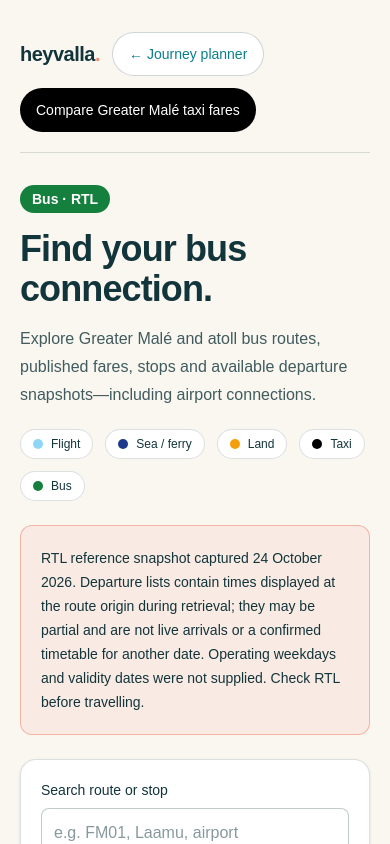
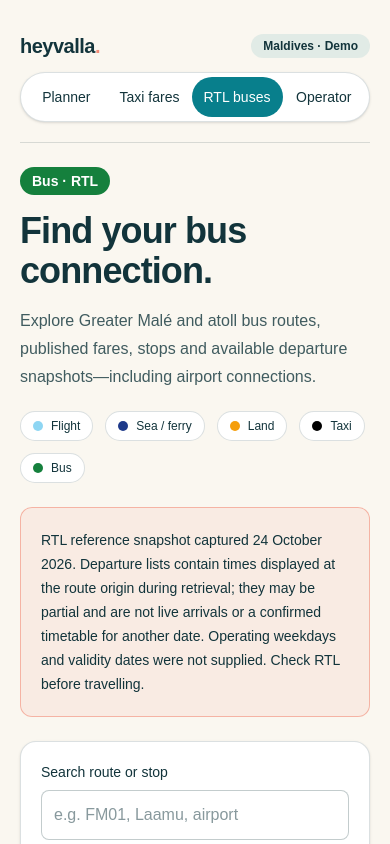
Before and after one commit to EflowerN/heyvalla, a Next.js app in the folder frontend/: page /buses in a window 390 px wide. Shown: the top 844 px of the page. Built offline with nearby package versions, Linux system fonts and the light colour scheme; no server answers.

Commit message:
Add switch-style nav, page transitions and smoother animations

```diff
--- a/frontend/src/app/buses/page.tsx
+++ b/frontend/src/app/buses/page.tsx
@@ -1,6 +1,5 @@
 "use client";
 import { useEffect, useState } from "react";
-import SubHeader from "../components/SubHeader";
 import TransportLegend from "../components/TransportLegend";
 type BusRoute = { id: string; name: string; area: string; origin: string; destination: string; fare_minor: number | null; currency: string; stops: string[]; origin_departures: string[]; schedule_status: string; airport_service: boolean };
 type BusData = { retrieved_at: string; source: string; routes: BusRoute[]; atoll_areas_listed: string[] };
@@ -10,7 +9,7 @@
   useEffect(()=>{ const controller=new AbortController(); fetch("/api/rtl-buses",{signal:controller.signal}).then(async response=>{if(!response.ok)throw new Error("Could not load bus routes.");setData(await response.json());setError("");}).catch(error=>{if(!controller.signal.aborted)setError(error.message);}); return()=>controller.abort();},[retry]);
   const normalize=(value:string)=>value.toLowerCase().replace(/[’' .]/g,"");
   const routes=data?.routes.filter(route=>(area === "all" || route.area === area) && (!airportOnly || route.airport_service) && normalize([route.id,route.name,route.area,...route.stops].join(" ")).includes(normalize(query))) ?? [];
-  return <main className="mx-auto max-w-6xl px-5 py-8 pb-16 sm:px-8 sm:py-12"><SubHeader backLabel="Journey planner" aside={<a href="/greater-male-taxi" className="tap inline-flex items-center rounded-full bg-taxi px-4 text-sm font-medium text-white">Compare Greater Malé taxi fares</a>} /><span className="inline-block rounded-full bg-bus px-3 py-1 text-sm font-semibold text-white">Bus · RTL</span><h1 className="mt-4 text-4xl font-semibold tracking-tight sm:text-5xl">Find your bus connection.</h1><p className="mt-4 max-w-3xl leading-7 text-ocean/80">Explore Greater Malé and atoll bus routes, published fares, stops and available departure snapshots—including airport connections.</p><TransportLegend />
+  return <main className="mx-auto max-w-6xl px-5 pt-6 pb-16 sm:px-8 sm:pt-8"><span className="inline-block rounded-full bg-bus px-3 py-1 text-sm font-semibold text-white">Bus · RTL</span><h1 className="mt-4 text-4xl font-semibold tracking-tight sm:text-5xl">Find your bus connection.</h1><p className="mt-4 max-w-3xl leading-7 text-ocean/80">Explore Greater Malé and atoll bus routes, published fares, stops and available departure snapshots—including airport connections.</p><TransportLegend />
     <aside className="my-6 rounded-xl border border-coral/60 bg-coral/10 p-5 text-sm leading-6">RTL reference snapshot captured {data?.retrieved_at ?? "24 October 2026"}. Departure lists contain times displayed at the route origin during retrieval; they may be partial and are not live arrivals or a confirmed timetable for another date. Operating weekdays and validity dates were not supplied. Check RTL before travelling.</aside>
     <div className="mb-7 flex flex-wrap items-end gap-5 rounded-2xl border border-ocean/15 bg-white p-5 shadow-sm"><label className="min-w-60 flex-1 text-sm font-medium">Search route or stop<input type="search" value={query} onChange={event=>setQuery(event.target.value)} placeholder="e.g. FM01, Laamu, airport" className="tap mt-2 block w-full rounded-lg border border-ocean/25 bg-white p-3 text-base" /></label><label className="text-sm font-medium">Bus area<select value={area} onChange={event=>setArea(event.target.value)} className="tap mt-2 block w-full rounded-lg border border-ocean/25 bg-white p-3 text-base"><option value="all">All areas</option>{[...new Set(data?.routes.map(route=>route.area) ?? [])].map(value=><option key={value} value={value}>{value}</option>)}</select></label><label className="tap mb-1 flex items-center gap-2 rounded-full border border-ocean/20 bg-white px-4 text-sm"><input type="checkbox" checked={airportOnly} onChange={event=>setAirportOnly(event.target.checked)} />Airport routes only</label><span role="status" className="mb-3 rounded-full bg-bus/10 px-3 py-1 text-sm font-medium text-ocean">{routes.length} routes</span></div>
     {error && <p role="alert" className="mb-5 text-rose-800">{error} <button className="underline" onClick={()=>setRetry(value=>value+1)}>Retry</button></p>}{!data && !error && <p role="status">Loading RTL buses…</p>}{data && !routes.length && <p className="rounded-xl border border-dashed border-ocean/25 p-8">No routes match. Try another route or stop name.</p>}
--- a/frontend/src/app/components/BookingDesk.tsx
+++ b/frontend/src/app/components/BookingDesk.tsx
@@ -52,7 +52,7 @@
     <p className="text-sm leading-6 text-ocean/80">No payment, real ticket, or email is sent. Use sample passenger details. Bookings are saved for this browser for 30 days; clearing cookies loses access. This is not an account.</p>
     {error && <p role="alert" className="mt-3 text-sm text-rose-800">{error}</p>}
     {confirmation && <div role="status" className="mt-4 rounded-xl border-2 border-dashed border-lagoon/40 bg-lagoon/5 p-4"><p className="font-semibold text-lagoon"><span aria-hidden="true">✓ </span>Demo booking confirmed</p><p className="mt-2 text-2xl font-bold tracking-wide">{confirmation.reference}</p><p>{confirmation.seats} seat(s) for {confirmation.passenger_name}. No money collected.</p></div>}
-    {choice && <form key={choice.sailing_id} onSubmit={book} className="mt-5 space-y-4 rounded-xl border border-ocean/15 bg-sand p-4">
+    {choice && <form key={choice.sailing_id} onSubmit={book} className="rise mt-5 space-y-4 rounded-xl border border-ocean/15 bg-sand p-4">
       <h3 className="font-semibold">Book {choice.service} · {choice.available_seats} seats available</h3>
       <label className="block text-sm font-medium">Lead passenger name<input name="passenger_name" required maxLength={100} disabled={busy} placeholder="Demo Passenger" className="tap mt-2 block w-full rounded-lg border border-ocean/25 bg-white p-3 text-base" /></label>
       <label className="block text-sm font-medium">Email (demo only)<input name="email" type="email" required maxLength={255} disabled={busy} placeholder="passenger@example.com" className="tap mt-2 block w-full rounded-lg border border-ocean/25 bg-white p-3 text-base" /></label>
--- a/frontend/src/app/components/ResultsPanel.tsx
+++ b/frontend/src/app/components/ResultsPanel.tsx
@@ -52,7 +52,7 @@
   return (
     <div className="border-t border-ocean/10 pt-4">
       <div aria-hidden="true" className="relative h-2 rounded-full bg-ocean/10">
-        <div className={`h-2 rounded-full ${meterFill[sailing.classification]}`} style={{ width: `${fill}%` }} />
+        <div className={`meter-fill h-2 rounded-full ${meterFill[sailing.classification]}`} style={{ width: `${fill}%` }} />
         <span className="absolute -top-1 left-1/2 h-4 w-0.5 bg-ocean/60" />
       </div>
       <div className="mt-2 flex items-start justify-between gap-3 text-xs text-ocean/70">
--- a/frontend/src/app/components/SubHeader.tsx
+++ /dev/null
@@ -1,13 +0,0 @@
-import Link from "next/link";
-
-export default function SubHeader({ backHref = "/", backLabel, aside }: { backHref?: string; backLabel: string; aside?: React.ReactNode }) {
-  return (
-    <header className="mb-8 flex flex-wrap items-center justify-between gap-3 border-b border-ocean/15 pb-5">
-      <div className="flex flex-wrap items-center gap-3">
-        <Link href="/" className="text-xl font-bold tracking-tight text-ocean">heyvalla<span className="text-coral">.</span></Link>
-        <Link href={backHref} className="tap inline-flex items-center rounded-full border border-ocean/20 bg-white px-4 text-sm font-medium text-lagoon hover:bg-lagoon/10">← {backLabel}</Link>
-      </div>
-      {aside}
-    </header>
-  );
-}
--- a/frontend/src/app/components/TopBar.tsx
+++ b/frontend/src/app/components/TopBar.tsx
@@ -1,17 +1,63 @@
+"use client";
+
 import Link from "next/link";
+import { usePathname } from "next/navigation";
+import { useEffect, useLayoutEffect, useRef, useState } from "react";
 
-const pill = "inline-flex min-h-10 items-center rounded-full px-4 text-sm font-medium transition-opacity hover:opacity-90";
+const items = [
+  { href: "/", label: "Planner" },
+  { href: "/greater-male-taxi", label: "Taxi fares" },
+  { href: "/buses", label: "RTL buses" },
+  { href: "/operator", label: "Operator" },
+];
 
 export default function TopBar() {
+  const pathname = usePathname();
+  const activeIndex = Math.max(0, items.findIndex(item => item.href === "/" ? pathname === "/" : pathname.startsWith(item.href)));
+  const nav = useRef<HTMLElement>(null);
+  const links = useRef<(HTMLAnchorElement | null)[]>([]);
+  const [box, setBox] = useState<{ left: number; width: number } | null>(null);
+  const [animate, setAnimate] = useState(false);
+
+  useLayoutEffect(() => {
+    const measure = () => {
+      const link = links.current[activeIndex];
+      if (link) setBox({ left: link.offsetLeft, width: link.offsetWidth });
+    };
+    measure();
+    const observer = new ResizeObserver(measure);
+    if (nav.current) observer.observe(nav.current);
+    return () => observer.disconnect();
+  }, [activeIndex]);
+
+  // Only start sliding after the first position is set, so the pill does not fly in on load.
+  useEffect(() => { const id = requestAnimationFrame(() => setAnimate(true)); return () => cancelAnimationFrame(id); }, []);
+
   return (
-    <header className="mb-8 flex flex-wrap items-center justify-between gap-x-4 gap-y-3 border-b border-ocean/15 pb-5">
-      <Link href="/" className="text-xl font-bold tracking-tight text-ocean">heyvalla<span className="text-coral">.</span></Link>
-      <span className="rounded-full bg-lagoon/10 px-3 py-1 text-xs font-semibold text-ocean sm:order-last">Maldives · Demo</span>
-      <nav aria-label="Transport tools" className="flex w-full flex-wrap gap-2 sm:w-auto">
-        <Link href="/greater-male-taxi" className={`${pill} bg-taxi text-white`}>Greater Malé taxi fares</Link>
-        <Link href="/buses" className={`${pill} bg-bus text-white`}>RTL buses</Link>
-        <Link href="/operator" className={`${pill} border border-ocean/20 bg-white text-ocean`}>Operator dashboard</Link>
-      </nav>
+    <header className="mx-auto max-w-6xl px-5 pt-8 sm:px-8 sm:pt-10">
+      <div className="flex flex-wrap items-center justify-between gap-x-4 gap-y-3 border-b border-ocean/15 pb-5">
+        <Link href="/" className="text-xl font-bold tracking-tight text-ocean">heyvalla<span className="text-coral">.</span></Link>
+        <span className="rounded-full bg-lagoon/10 px-3 py-1 text-xs font-semibold text-ocean sm:order-last">Maldives · Demo</span>
+        <nav ref={nav} aria-label="Sections" className="relative flex w-full rounded-full border border-ocean/15 bg-white p-1 shadow-sm sm:w-auto">
+          <span
+            aria-hidden="true"
+            className={`absolute bottom-1 top-1 rounded-full bg-lagoon ${animate ? "transition-[left,width] duration-300 ease-out" : ""}`}
+            style={{ left: box?.left ?? 0, width: box?.width ?? 0, opacity: box ? 1 : 0 }}
+          />
+          {items.map((item, index) => {
+            const active = index === activeIndex;
+            return (
+              <Link
+                key={item.href}
+                href={item.href}
+                ref={element => { links.current[index] = element; }}
+                aria-current={active ? "page" : undefined}
+                className={`relative z-10 inline-flex min-h-10 flex-1 items-center justify-center whitespace-nowrap rounded-full px-3 text-sm font-medium transition-colors duration-300 sm:flex-none sm:px-5 ${active ? "text-white" : "text-ocean hover:text-lagoon"} ${active && !box ? "bg-lagoon" : ""}`}
+              >{item.label}</Link>
+            );
+          })}
+        </nav>
+      </div>
     </header>
   );
 }
--- a/frontend/src/app/globals.css
+++ b/frontend/src/app/globals.css
@@ -26,6 +26,24 @@
   .tap { min-height: 2.75rem; min-width: 2.75rem; }
 }
 
+@layer base {
+  a, button, summary, input, select, textarea { transition: background-color 0.2s ease, border-color 0.2s ease, color 0.2s ease, box-shadow 0.2s ease, opacity 0.2s ease, transform 0.15s ease; }
+  button:not(:disabled):active, a.tap:active { transform: scale(0.97); }
+}
+@media (prefers-reduced-motion: no-preference) { html { scroll-behavior: smooth; } }
+
+/* Entrance animations */
+@keyframes fade { from { opacity: 0; } }
+@keyframes rise { from { opacity: 0; transform: translateY(10px); } }
+@keyframes grow { from { transform: scaleX(0); } }
+.page-in { animation: fade 0.28s ease; }
+.rise, [role="status"], [role="alert"], details[open] > :not(summary) { animation: rise 0.3s ease backwards; }
+article { animation: rise 0.4s cubic-bezier(0.2, 0.7, 0.2, 1) backwards; }
+article:nth-of-type(2) { animation-delay: 0.06s; } article:nth-of-type(3) { animation-delay: 0.12s; }
+article:nth-of-type(4) { animation-delay: 0.18s; } article:nth-of-type(5) { animation-delay: 0.24s; }
+article:nth-of-type(n+6) { animation-delay: 0.3s; }
+.meter-fill { transform-origin: left; animation: grow 0.7s cubic-bezier(0.2, 0.7, 0.2, 1) 0.15s backwards; }
+
 @media (prefers-reduced-motion: reduce) {
   *, *::before, *::after { animation-duration: 0.01ms !important; animation-iteration-count: 1 !important; transition-duration: 0.01ms !important; scroll-behavior: auto !important; }
 }
--- a/frontend/src/app/greater-male-taxi/page.tsx
+++ b/frontend/src/app/greater-male-taxi/page.tsx
@@ -1,5 +1,4 @@
 "use client";
-import SubHeader from "../components/SubHeader";
 import { useEffect, useState, type FormEvent } from "react";
 type Zone = { id: string; name: string };
 type Estimate = { from: string; to: string; amount_minor: number; currency: string; same_zone: boolean };
@@ -17,8 +16,8 @@
     catch(error) { setError(error instanceof Error ? error.message : "Could not estimate fare."); } finally { setBusy(false); }
   }
   const name = (id: string) => zones.find(zone => zone.id === id)?.name ?? id;
-  return <main className="mx-auto max-w-4xl px-5 py-8 pb-16 sm:px-8 sm:py-12"><SubHeader backLabel="Ferry journey planner" aside={<span className="rounded-full bg-lagoon/10 px-3 py-1 text-sm">Greater Malé only</span>} />
-    <p className="text-sm font-semibold uppercase tracking-widest text-lagoon">Avas Ride fare matrix</p><span className="mb-3 inline-block rounded-full bg-taxi px-3 py-1 text-xs font-semibold text-white">Taxi</span><h1 className="mt-3 text-4xl font-semibold tracking-tight sm:text-5xl">Estimate your airport taxi fare.</h1><p className="mt-4 leading-7 text-ocean/80">Compare zone-to-zone fares for Malé, Hulhumalé and Velana airport terminals. This estimator is separate from Thimarafushi taxi requests.</p>
+  return <main className="mx-auto max-w-6xl px-5 pt-6 pb-16 sm:px-8 sm:pt-8">
+    <p className="text-sm font-semibold uppercase tracking-widest text-lagoon">Avas Ride fare matrix</p><span className="mb-3 inline-block rounded-full bg-taxi px-3 py-1 text-xs font-semibold text-white">Taxi</span><span className="mb-3 ml-2 inline-block rounded-full bg-lagoon/10 px-3 py-1 text-xs font-medium">Greater Malé only</span><h1 className="mt-3 text-4xl font-semibold tracking-tight sm:text-5xl">Estimate your airport taxi fare.</h1><p className="mt-4 max-w-3xl leading-7 text-ocean/80">Compare zone-to-zone fares for Malé, Hulhumalé and Velana airport terminals. This estimator is separate from Thimarafushi taxi requests.</p>
     <aside className="my-7 rounded-xl border border-coral/50 bg-coral/10 p-5 text-sm leading-6">Dataset reference estimate, not a live operator quote. Currency is MVR, confirmed by the project owner. The source file has no fare validity dates. Availability, vehicle capacity and any surcharges are not established by this matrix.</aside>
     <div className="grid gap-6 md:grid-cols-2"><form onSubmit={calculate} className="rounded-2xl border border-ocean/15 bg-white p-6 shadow-sm"><h2 className="mb-5 text-xl font-semibold">Choose your zones</h2>
       <label className="mb-5 block text-sm font-medium">Pickup zone<select value={from} onChange={event=>{setFrom(event.target.value);setEstimate(null);}} disabled={busy || !zones.length} className="tap mt-2 block w-full rounded-lg border border-ocean/25 bg-white p-3 text-base">{!zones.length && <option>Loading zones…</option>}{zones.map(zone=><option key={zone.id} value={zone.id} disabled={zone.id === to}>{zone.name}</option>)}</select></label>
--- a/frontend/src/app/layout.tsx
+++ b/frontend/src/app/layout.tsx
@@ -1,5 +1,6 @@
 import type { Metadata } from "next";
 import "./globals.css";
+import TopBar from "./components/TopBar";
 
 export const metadata: Metadata = {
   title: "HeyValla | Airport ferry connections",
@@ -7,5 +8,5 @@
 };
 
 export default function RootLayout({ children }: { children: React.ReactNode }) {
-  return <html lang="en"><body>{children}</body></html>;
+  return <html lang="en"><body><TopBar />{children}</body></html>;
 }
--- a/frontend/src/app/page.tsx
+++ b/frontend/src/app/page.tsx
@@ -9,7 +9,6 @@
 import ResultsPanel from "./components/ResultsPanel";
 import SearchCard from "./components/SearchCard";
 import TransportLegend from "./components/TransportLegend";
-import TopBar from "./components/TopBar";
 import type { Airport, Island, Result } from "./ferry";
 
 const TransportMap = dynamic(() => import("./components/TransportMap"), {
@@ -74,8 +73,7 @@
   }
 
   return (
-    <main className="mx-auto max-w-6xl px-5 py-10 pb-28 sm:px-8 sm:py-16 md:pb-16">
-      <TopBar />
+    <main className="mx-auto max-w-6xl px-5 pt-6 pb-28 sm:px-8 sm:pt-8 md:pb-16">
       <div className="mb-6 max-w-2xl"><p className="text-sm font-semibold uppercase tracking-widest text-lagoon">From your island to your flight</p>
         <h1 className="mt-3 text-4xl font-semibold tracking-tight sm:text-5xl">Find a ferry that fits your flight.</h1>
         <p className="mt-3 leading-7 text-ocean/80">Choose from inhabited islands, resort islands, and land airports across the Maldives. Demo ferry connections currently serve Thimarafushi Airport.</p>
--- /dev/null
+++ b/frontend/src/app/template.tsx
@@ -0,0 +1,3 @@
+export default function Template({ children }: { children: React.ReactNode }) {
+  return <div className="page-in">{children}</div>;
+}
```
Also changed, not shown: frontend/src/app/operator/page.tsx (+1 -2 lines).
